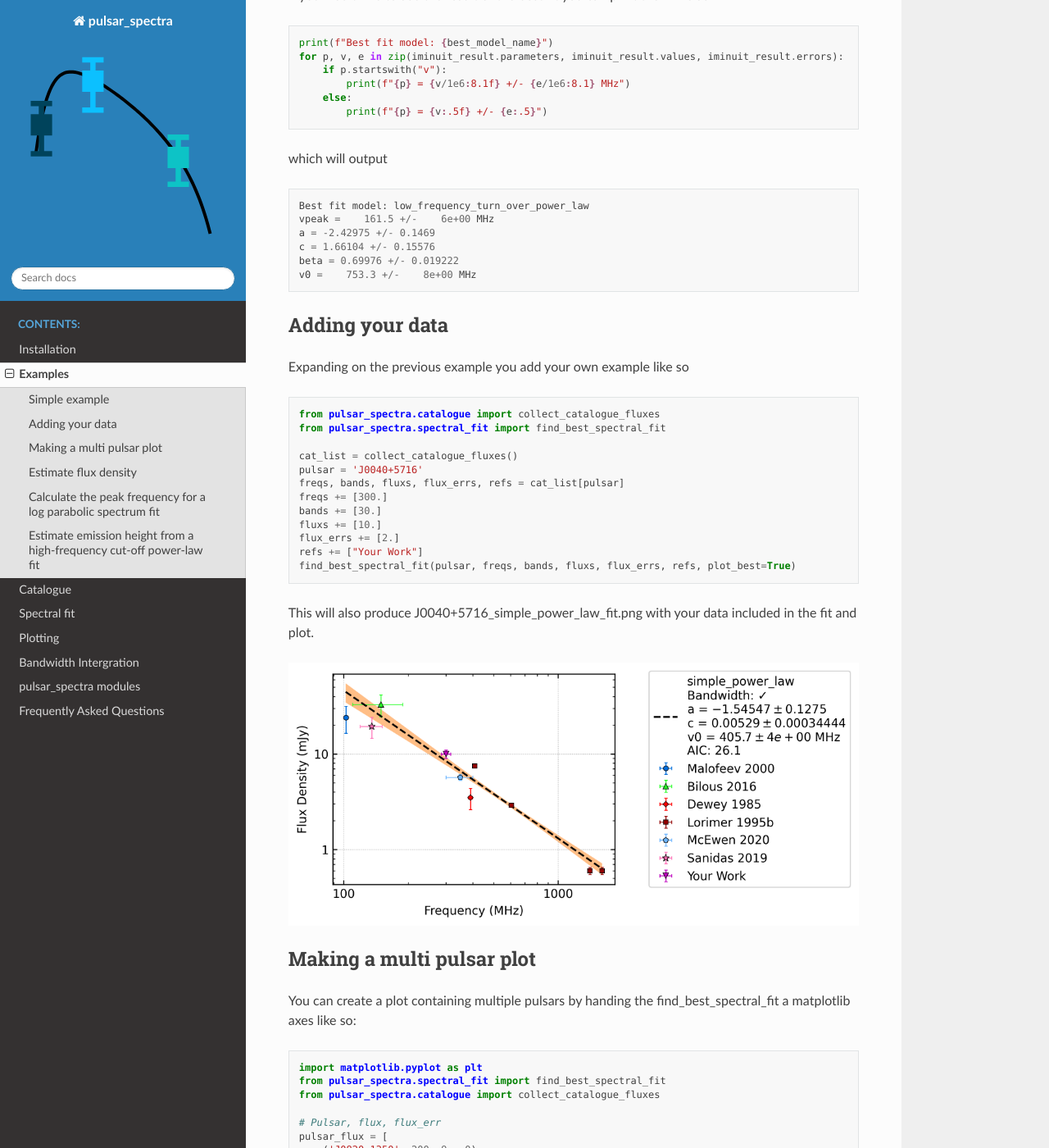
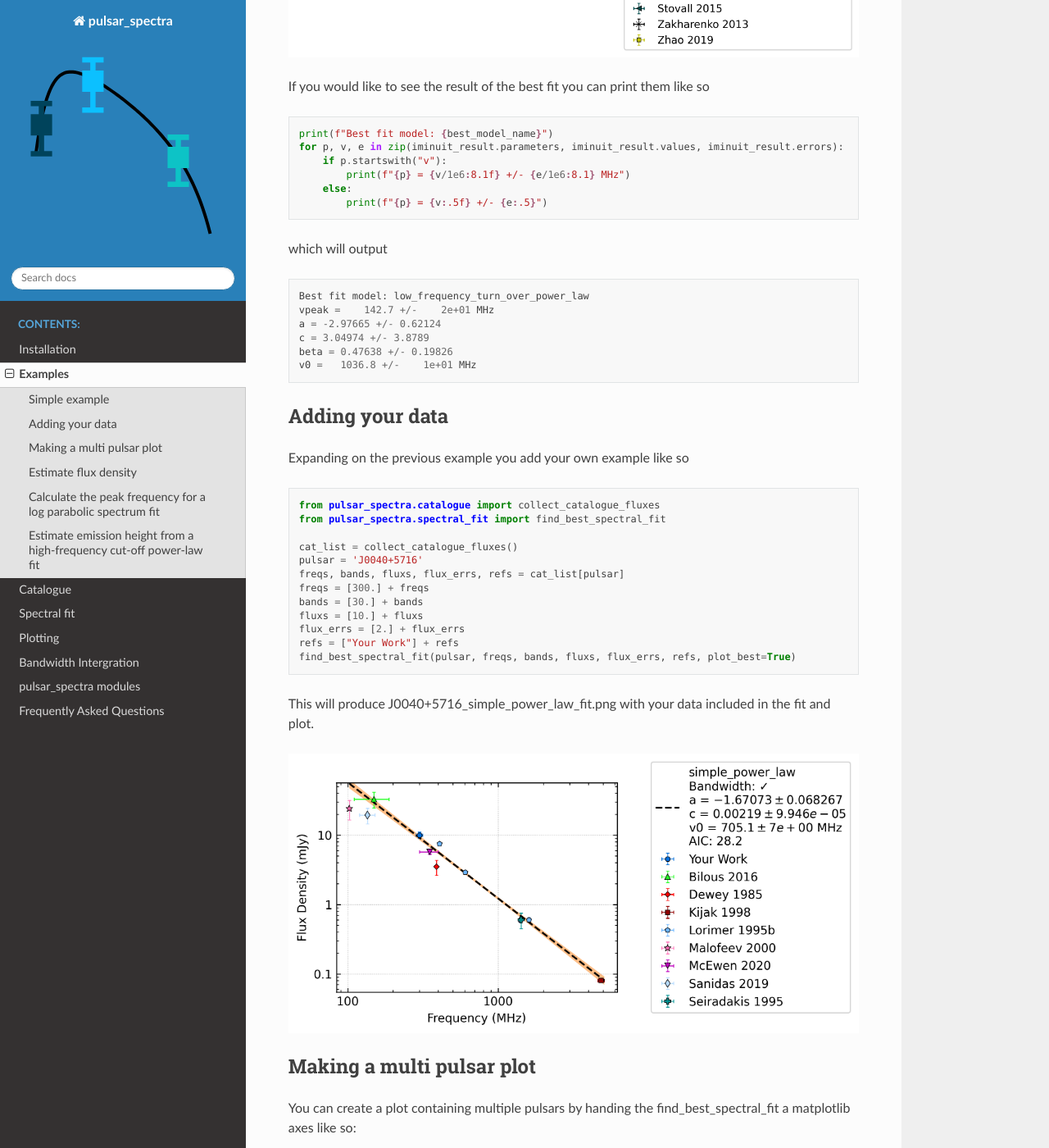
Before and after one commit to NickSwainston/pulsar_spectra, a Sphinx documentation site: the page built from docs/examples.rst, in a window 1280 px wide and 1400 px high, scrolled down 862 px. Shown: the whole window at 82% size. Built offline with Sphinx 7.4.7 and the Read the Docs theme 2.0.0, drawn with Linux system fonts in a browser that asks for light colours; some of the changed text lies outside the part shown.

Commit message:
Updated docs and fixed some typos

```diff
--- a/docs/example_scripts/adding_your_data.py
+++ b/docs/example_scripts/adding_your_data.py
@@ -4,9 +4,9 @@ from pulsar_spectra.spectral_fit import find_best_spectral_fit
 cat_list = collect_catalogue_fluxes()
 pulsar = 'J0040+5716'
 freqs, bands, fluxs, flux_errs, refs = cat_list[pulsar]
-freqs += [300.]
-bands += [30.]
-fluxs += [10.]
-flux_errs += [2.]
-refs += ["Your Work"]
+freqs = [300.] + freqs
+bands = [30.] + bands
+fluxs = [10.] + fluxs
+flux_errs = [2.] + flux_errs
+refs = ["Your Work"] + refs
 find_best_spectral_fit(pulsar, freqs, bands, fluxs, flux_errs, refs, plot_best=True)
--- a/docs/example_scripts/creating_a_multi_pulsar_plot.py
+++ b/docs/example_scripts/creating_a_multi_pulsar_plot.py
@@ -13,16 +13,16 @@ pulsar_flux = [
 ]
 cols = 2
 rows = 3
-fig, axs = plt.subplots(nrows=rows, ncols=cols, figsize=(5*cols, 3*rows))
+fig, axs = plt.subplots(nrows=rows, ncols=cols, figsize=(5*cols, 3.5*rows))
 
-cat_list = collect_catalogue_fluxes()
+cat_dict = collect_catalogue_fluxes()
 for pulsar, flux, flux_err, ax_i in pulsar_flux:
-    freqs, bands, fluxs, flux_errs, refs = cat_list[pulsar]
-    freqs += [150.]
-    bands += [10.]
-    fluxs += [flux]
-    flux_errs += [flux_err]
-    refs += ["Your Work"]
+    freqs, bands, fluxs, flux_errs, refs = cat_dict[pulsar]
+    freqs = [150.] + freqs
+    bands = [10.] + bands
+    fluxs = [flux] + fluxs
+    flux_errs = [flux_err] + flux_errs
+    refs = ["Your Work"] + refs
 
     model, m, fit_info, p_best, p_category = find_best_spectral_fit(pulsar, freqs, bands, fluxs, flux_errs, refs, plot_best=True, alternate_style=True, axis=axs[ax_i//cols, ax_i%cols])
     axs[ax_i//cols, ax_i%cols].set_title('PSR '+pulsar)
--- a/docs/example_scripts/estimate_emission_height.py
+++ b/docs/example_scripts/estimate_emission_height.py
@@ -3,7 +3,7 @@ from pulsar_spectra.catalogue import collect_catalogue_fluxes
 from pulsar_spectra.analysis import calc_high_frequency_cutoff_emission_height
 
 cat_dict = collect_catalogue_fluxes()
-pulsar = 'J0452-1759'
+pulsar = 'J1730-2304'
 freqs, bands, fluxs, flux_errs, refs = cat_dict[pulsar]
 model_name, m, _, _, _ = find_best_spectral_fit(pulsar, freqs, bands, fluxs, flux_errs, refs)
 if model_name == "high_frequency_cut_off_power_law":
--- a/docs/example_scripts/estimate_flux.py
+++ b/docs/example_scripts/estimate_flux.py
@@ -1,9 +1,9 @@
 from pulsar_spectra.spectral_fit import find_best_spectral_fit, estimate_flux_density
 from pulsar_spectra.catalogue import collect_catalogue_fluxes
 
-cat_list = collect_catalogue_fluxes()
+cat_dict = collect_catalogue_fluxes()
 pulsar = 'J0820-1350'
-freqs, bands, fluxs, flux_errs, refs = cat_list[pulsar]
+freqs, bands, fluxs, flux_errs, refs = cat_dict[pulsar]
 model, m, _, _, _ = find_best_spectral_fit(pulsar, freqs, bands, fluxs, flux_errs, refs, plot_best=True)
 fitted_flux, fitted_flux_err = estimate_flux_density(150., model, m)
 print(f"{pulsar} estimated flux: {fitted_flux:.1f} ± {fitted_flux_err:.1f} mJy")
--- a/docs/example_scripts/simple_example.py
+++ b/docs/example_scripts/simple_example.py
@@ -1,9 +1,9 @@
 from pulsar_spectra.catalogue import collect_catalogue_fluxes
 from pulsar_spectra.spectral_fit import find_best_spectral_fit
 
-cat_list = collect_catalogue_fluxes()
+cat_dict = collect_catalogue_fluxes()
 pulsar = 'J0332+5434'
-freqs, bands, fluxs, flux_errs, refs = cat_list[pulsar]
+freqs, bands, fluxs, flux_errs, refs = cat_dict[pulsar]
 best_model_name, iminuit_result, fit_info, p_best, p_category = find_best_spectral_fit(pulsar, freqs, bands, fluxs, flux_errs, refs, plot_best=True)
 
 print(f"Best fit model: {best_model_name}")
--- a/docs/examples.rst
+++ b/docs/examples.rst
@@ -38,11 +38,11 @@ which will output
 .. code-block::
 
     Best fit model: low_frequency_turn_over_power_law
-    vpeak =    161.5 +/-    6e+00 MHz
-    a = -2.42975 +/- 0.1469
-    c = 1.66104 +/- 0.15576
-    beta = 0.69976 +/- 0.019222
-    v0 =    753.3 +/-    8e+00 MHz
+    vpeak =    142.7 +/-    2e+01 MHz
+    a = -2.97665 +/- 0.62124
+    c = 3.04974 +/- 3.8789
+    beta = 0.47638 +/- 0.19826
+    v0 =   1036.8 +/-    1e+01 MHz
 
 Adding your data
 ----------------
@@ -58,14 +58,14 @@ Expanding on the previous example you add your own example like so
     cat_list = collect_catalogue_fluxes()
     pulsar = 'J0040+5716'
     freqs, bands, fluxs, flux_errs, refs = cat_list[pulsar]
-    freqs += [300.]
-    bands += [30.]
-    fluxs += [10.]
-    flux_errs += [2.]
-    refs += ["Your Work"]
+    freqs = [300.] + freqs
+    bands = [30.] + bands
+    fluxs = [10.] + fluxs
+    flux_errs = [2.] + flux_errs
+    refs = ["Your Work"] + refs
     find_best_spectral_fit(pulsar, freqs, bands, fluxs, flux_errs, refs, plot_best=True)
 
-This will also produce J0040+5716_simple_power_law_fit.png with your data included in the fit and plot.
+This will produce J0040+5716_simple_power_law_fit.png with your data included in the fit and plot.
 
 .. image:: figures/J0040+5716_simple_power_law_fit.png
   :width: 800
@@ -94,16 +94,16 @@ You can create a plot containing multiple pulsars by handing the find_best_spect
     ]
     cols = 2
     rows = 3
-    fig, axs = plt.subplots(nrows=rows, ncols=cols, figsize=(5*cols, 3*rows))
+    fig, axs = plt.subplots(nrows=rows, ncols=cols, figsize=(5*cols, 3.5*rows))
 
     cat_dict = collect_catalogue_fluxes()
     for pulsar, flux, flux_err, ax_i in pulsar_flux:
-        freqs, bands, fluxs, flux_errs, refs = cat_list[pulsar]
-        freqs += [150.]
-        bands += [10.]
-        fluxs += [flux]
-        flux_errs += [flux_err]
-        refs += ["Your Work"]
+        freqs, bands, fluxs, flux_errs, refs = cat_dict[pulsar]
+        freqs = [150.] + freqs
+        bands = [10.] + bands
+        fluxs = [flux] + fluxs
+        flux_errs = [flux_err] + flux_errs
+        refs = ["Your Work"] + refs
 
         model, m, fit_info, p_best, p_category = find_best_spectral_fit(pulsar, freqs, bands, fluxs, flux_errs, refs, plot_best=True, alternate_style=True, axis=axs[ax_i//cols, ax_i%cols])
         axs[ax_i//cols, ax_i%cols].set_title('PSR '+pulsar)
@@ -138,7 +138,7 @@ Which will output
 
 .. code-block::
 
-    J0820-1350 estimated flux: 197.6 ± 11.6 mJy
+    J0820-1350 estimated flux: 220.7 ± 11.0 mJy
 
 Calculate the peak frequency for a log parabolic spectrum fit
 -------------------------------------------------------------
@@ -214,9 +214,9 @@ Which will output
 
 .. code-block::
 
-    B_pc:    (0.22 +/- 0.01)x10^11 G
-    B_surf:  1.80x10^12 G
-    B_LC:    101.92 G
-    R_LC:    26184 km
-    z_e:     52.0 +/- 8.7 km
-    z/R_LC:  0.20 +/- 0.03 %
+    B_pc:    (0.02 +/- 0.00)x10^11 G
+    B_surf:  0.00x10^12 G
+    B_LC:    7167.39 G
+    R_LC:    387 km
+    z_e:     7.6 +/- 1.3 km
+    z/R_LC:  1.95 +/- 0.34 %
```
Also changed, not shown: other parts of docs/examples.rst (+4 -4 lines), docs/figures/J0040+5716_simple_power_law_fit.png, docs/figures/J0332+5434_low_frequency_turn_over_power_law_fit.png, docs/figures/multi_pulsar_spectra.png.
